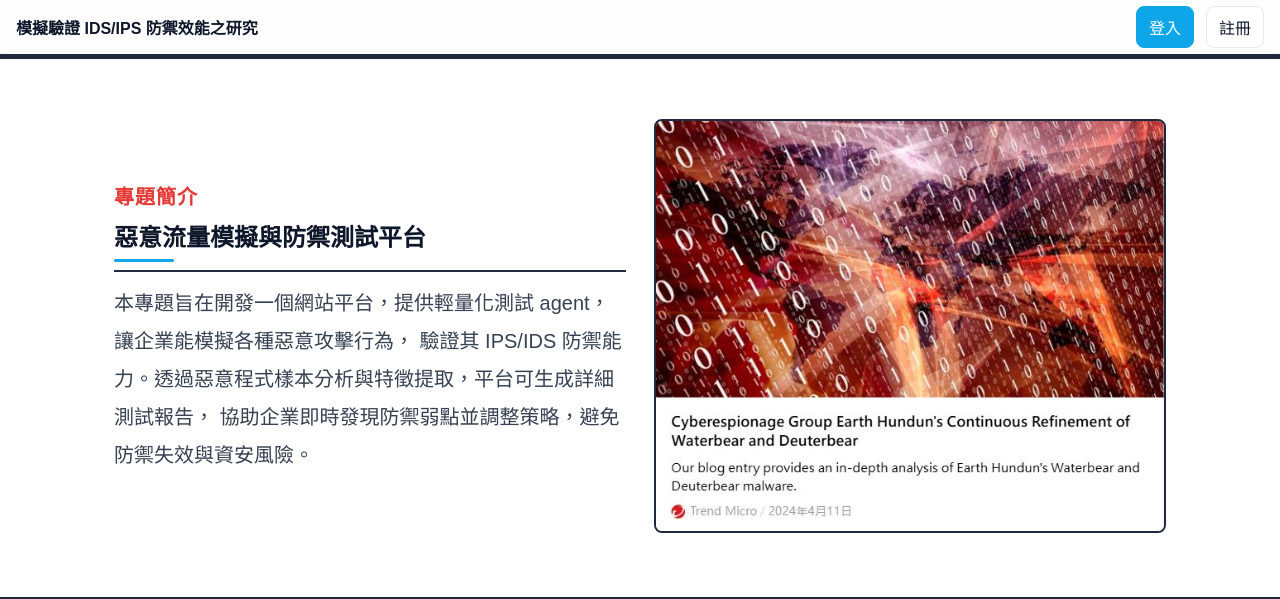
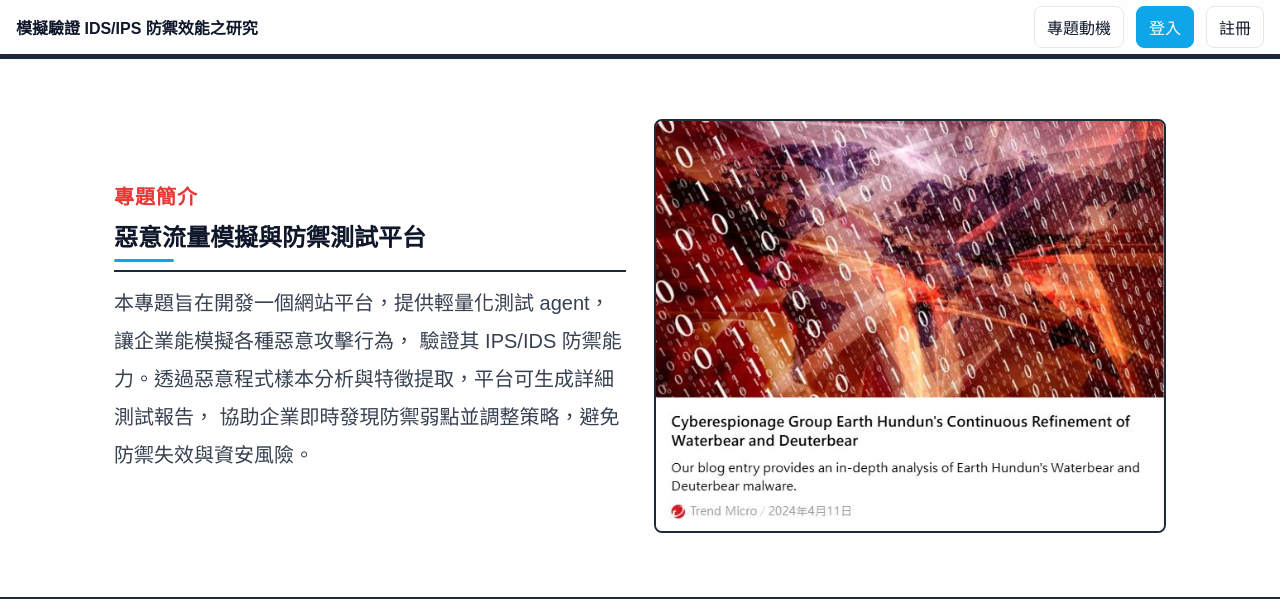
Before and after one commit to KW0817/agent_site, a Flask app: page /index in a window 1280 px wide. Shown: the top 599 px of the page. Run offline with Flask 3, Linux system fonts and the light colour scheme.

Commit message:
Update index.html

```diff
--- a/templates/index.html
+++ b/templates/index.html
@@ -130,6 +130,10 @@
   <!-- 頂部導覽列 -->
   <header class="nav">
     <a class="brand" href="/">模擬驗證 IDS/IPS 防禦效能之研究</a>
+
+    <!-- 新增的專題動機按鈕 -->
+    <a class="btn" href="/motivation">專題動機</a>
+
     {% if session is defined and session.get('user') %}
       <span style="color:#334155;">你好，{{ session.get('user') }}</span>
       <form method="post" action="/logout" style="margin:0;">
```
